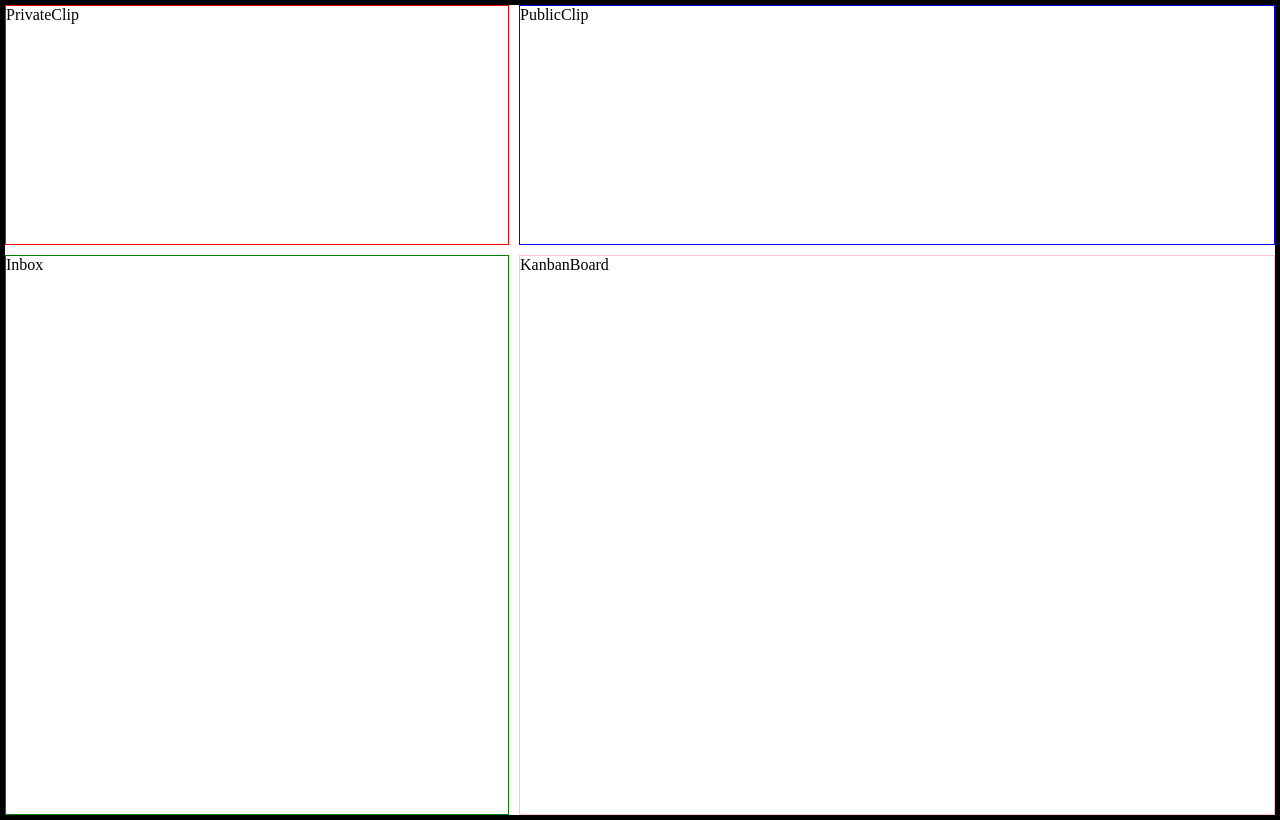
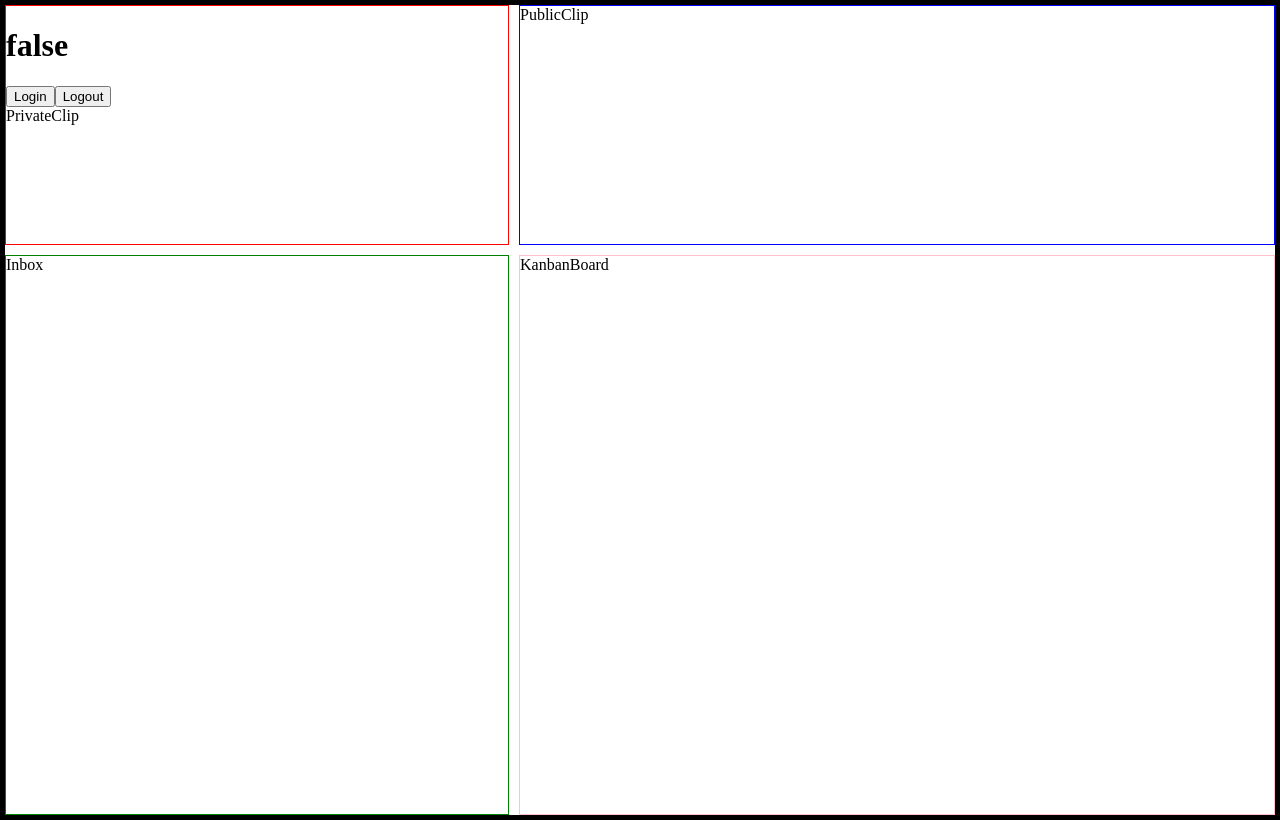
Before and after one commit to SpicyKimChoi/Clip, a React (Create React App) app in the folder client/: page / in a window 1280 px wide. Built offline with nearby package versions, Linux system fonts and the light colour scheme.

Commit message:
:heavy_plus_sign: [Add]리덕스 추
리덕스 추가

```diff
--- a/client/package.json
+++ b/client/package.json
@@ -10,9 +10,12 @@
     "@types/node": "^12.19.12",
     "@types/react": "^16.14.2",
     "@types/react-dom": "^16.9.10",
+    "@types/react-redux": "^7.1.15",
     "react": "^17.0.1",
     "react-dom": "^17.0.1",
+    "react-redux": "^7.2.2",
     "react-scripts": "4.0.1",
+    "redux": "^4.0.5",
     "styled-components": "^5.2.1",
     "typescript": "^4.1.3",
     "web-vitals": "^0.2.4"
--- /dev/null
+++ b/client/src/components/atoms/LoginButton.tsx
@@ -0,0 +1,14 @@
+import React from "react";
+import useLogin from "../../hooks/useLogin";
+const LoginButton = () => {
+  const { isLogin, onLogin, onLogout } = useLogin();
+  return (
+    <div>
+      <h1>{`${isLogin}`}</h1>
+      <button onClick={onLogin}>Login</button>
+      <button onClick={onLogout}>Logout</button>
+    </div>
+  );
+};
+
+export default LoginButton;
--- a/client/src/components/templates/PrivateClip.tsx
+++ b/client/src/components/templates/PrivateClip.tsx
@@ -1,21 +1,21 @@
-import React from 'react';
-import styled from 'styled-components'
-
+import React from "react";
+import styled from "styled-components";
+import LoginButton from "../atoms/LoginButton";
 
 const PrivateClip = () => {
   return (
     <PrivateClipGrid>
+      <LoginButton />
       PrivateClip
     </PrivateClipGrid>
   );
 };
-
 
 const PrivateClipGrid = styled.div`
   grid-column: 1;
   grid-row: 1;
   border: 1px solid;
   border-color: red;
-`
+`;
 
 export default PrivateClip;
--- /dev/null
+++ b/client/src/hooks/useLogin.tsx
@@ -0,0 +1,17 @@
+import React, { useCallback } from "react";
+import { useDispatch, useSelector } from "react-redux";
+import { RootState } from "../modules/index";
+import { login, logout } from "../modules/Login";
+
+export default function useLogin() {
+  const dispatch = useDispatch();
+  const isLogin = useSelector((state: RootState) => state.checkLogin.isLogin);
+  const onLogin = useCallback(() => dispatch(login()), [dispatch]);
+  const onLogout = useCallback(() => dispatch(logout()), [dispatch]);
+
+  return {
+    isLogin,
+    onLogin,
+    onLogout,
+  };
+}
--- a/client/src/index.tsx
+++ b/client/src/index.tsx
@@ -1,10 +1,16 @@
 import React from 'react';
 import ReactDOM from 'react-dom';
 import App from './components/pages/App';
+import { Provider } from 'react-redux';
+import { createStore } from 'redux';
+import rootReducer from './modules';
+
+const store = createStore(rootReducer)
 
 ReactDOM.render(
-  <React.StrictMode>
+
+  <Provider store = {store}>
     <App />
-  </React.StrictMode>,
+  </Provider >,
   document.getElementById('root')
 );
--- /dev/null
+++ b/client/src/modules/Login.ts
@@ -0,0 +1,30 @@
+const LOGIN = "Login/LOGIN" as const;
+const LOGOUT = "Login/LOGOUT" as const;
+
+type LoginState = {
+  isLogin: boolean;
+};
+type LoginAction = ReturnType<typeof login> | ReturnType<typeof logout>;
+
+export const login = () => ({
+  type: LOGIN,
+});
+export const logout = () => ({
+  type: LOGOUT,
+});
+
+const initialState: LoginState = {
+  isLogin: false,
+};
+const checkLogin = (state: LoginState = initialState, action: LoginAction) => {
+  switch (action.type) {
+    case LOGIN:
+      return { isLogin: true };
+    case LOGOUT:
+      return { isLogin: false };
+    default:
+      return state;
+  }
+};
+
+export default checkLogin;
--- /dev/null
+++ b/client/src/modules/index.ts
@@ -0,0 +1,8 @@
+import { combineReducers } from "redux";
+import checkLogin from "../modules/Login";
+const rootReducer = combineReducers({
+  checkLogin,
+});
+
+export default rootReducer;
+export type RootState = ReturnType<typeof rootReducer>;
```
Also changed, not shown: 2 other files (tests, documents, lock files or other folders). Lines whose indentation alone changed are shown as unchanged.
